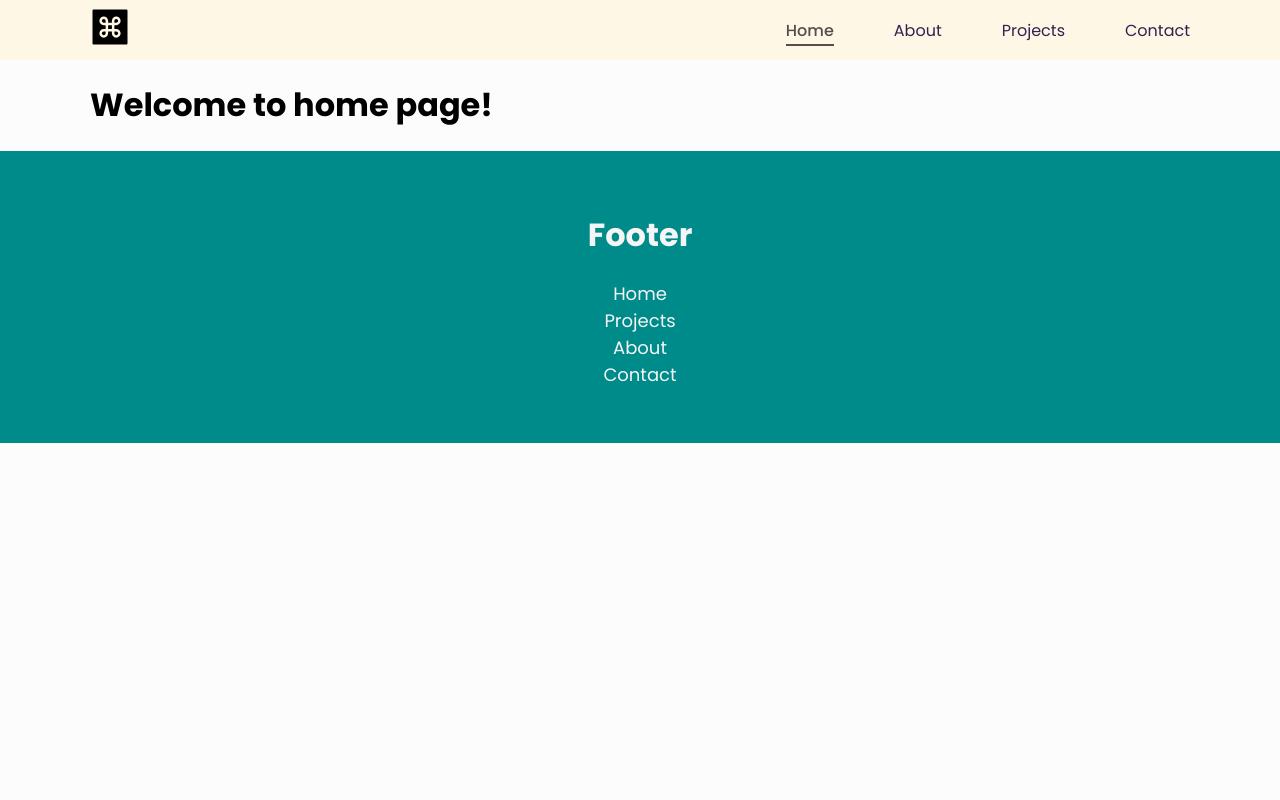
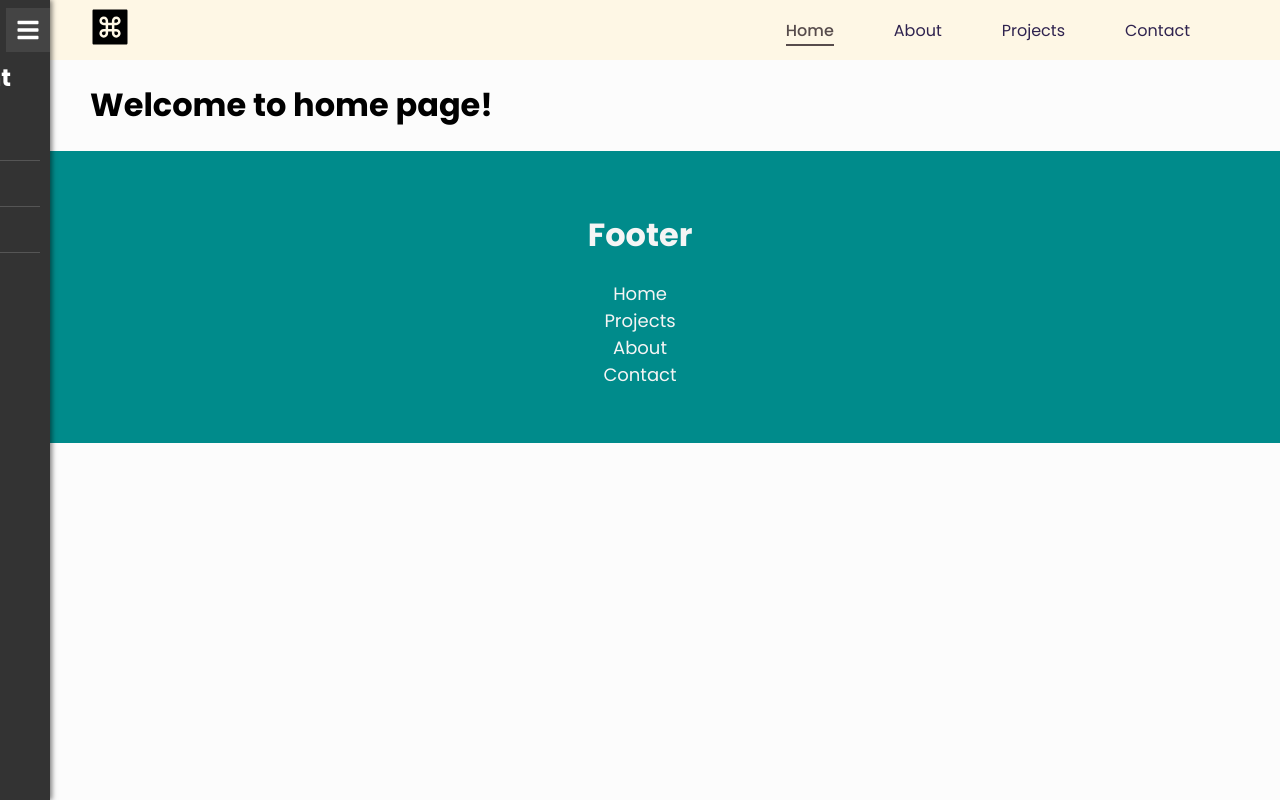
Before and after one commit to 24vishwas/react-basics, a React (Vite) app: page / in a window 1280 px wide. Built offline with nearby package versions, Linux system fonts and the light colour scheme.

Commit message:
first commit

```diff
--- a/src/App.css
+++ b/src/App.css
@@ -7,3 +7,21 @@
   align-items: center;
   height: 100%;
 }
+
+.app{
+  display: flex;
+}
+.main-content {
+  flex: 1;
+  /* padding: 20px; */
+  /* margin-left: 250px; */
+  transition: margin-left 0.3s ease;
+}
+
+.sidebar + .main-content {
+  margin-left: 0;
+}
+
+.sidebar.open + .main-content {
+  margin-left: 250px;
+}
--- a/src/App.jsx
+++ b/src/App.jsx
@@ -7,6 +7,7 @@ import About from './pages/about/About';
 import Home from './pages/home/Home';
 import Projects from './pages/projects/Projects';
 import Contact from './pages/contact/Contact';
+import Sidebar from './components/sidebar/Sidebar';
 
 
 function App() {
@@ -16,8 +17,11 @@ function App() {
     <>
 
       <div className="App">
+          <Sidebar />
+          <div className="main-content">
         <Navbar />
         <main>
+
           <Routes>
             <Route path="/" exact element={<Home/>} />
             <Route path="/about" element={<About/>} />
@@ -26,6 +30,7 @@ function App() {
           </Routes>
         </main>
         <Footer />
+          </div>
       </div>
 
     </>
--- /dev/null
+++ b/src/components/sidebar/Sidebar.css
@@ -0,0 +1,58 @@
+/* src/Sidebar.css */
+.sidebar {
+    position: fixed;
+    top: 0;
+    left: -200px;
+    width: 250px;
+    height: 100%;
+    background-color: #333;
+    color: white;
+    transition: left 0.3s ease;
+    padding: 10px;
+    box-sizing: border-box;
+    box-shadow: 2px 0 5px rgba(0, 0, 0, 0.5);
+    z-index: 10;
+  }
+
+  .sidebar.open {
+    left: 0;
+  }
+
+  .toggle-button {
+    background-color: #444;
+    border: none;
+    color: white;
+    padding: 10px;
+    cursor: pointer;
+    font-size: 24px;
+    display: flex;
+    align-items: center;
+    justify-content: center;
+    margin-bottom: 10px;
+    position: absolute;
+    right: 0px;
+    top: 8px;
+  }
+
+  .toggle-button:hover {
+    background-color: #555;
+  }
+
+
+  .content {
+    margin-top: 50px;
+  }
+
+  .content h2 {
+    margin-top: 0;
+  }
+
+  .content ul {
+    list-style-type: none;
+    padding: 0;
+  }
+
+  .content li {
+    padding: 10px 0;
+    border-bottom: 1px solid #555;
+  }
--- /dev/null
+++ b/src/components/sidebar/Sidebar.jsx
@@ -0,0 +1,33 @@
+import React from 'react'
+import { useState } from 'react'
+import { FaBars, FaTimes } from 'react-icons/fa';
+
+import './Sidebar.css'
+
+const Sidebar = () => {
+
+    const [isOpen, setIsOpen] = useState(false);
+
+    const toggleSidebar = () => {
+      setIsOpen(!isOpen);
+    };
+  return (
+
+         <div className={`sidebar ${isOpen ? 'open' : ''}`}>
+      <button onClick={toggleSidebar} className="toggle-button">
+      {isOpen ? <FaTimes /> : <FaBars />}
+      </button>
+      <div className="content">
+        <h2>Sidebar Content</h2>
+        <ul>
+          <li>Home</li>
+          <li>About</li>
+          <li>Contact</li>
+        </ul>
+      </div>
+    </div>
+
+  )
+}
+
+export default Sidebar
```
